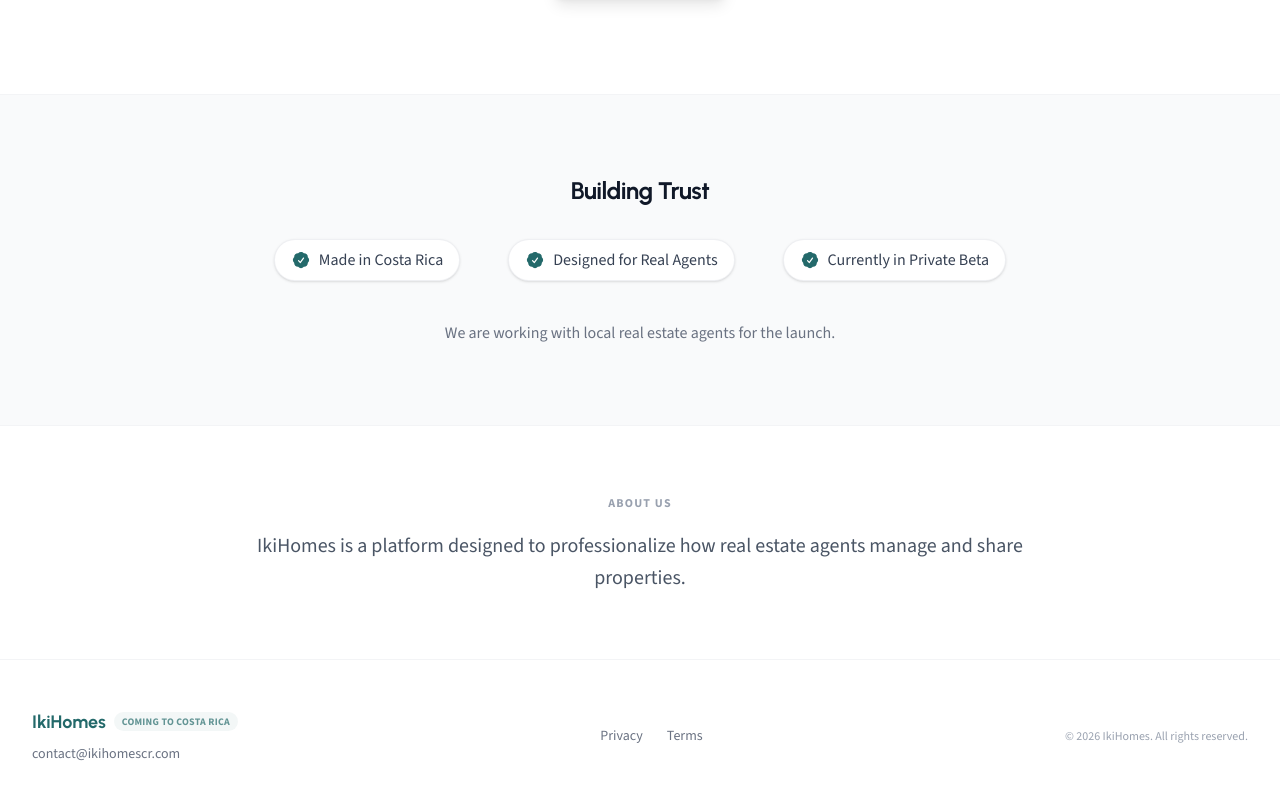
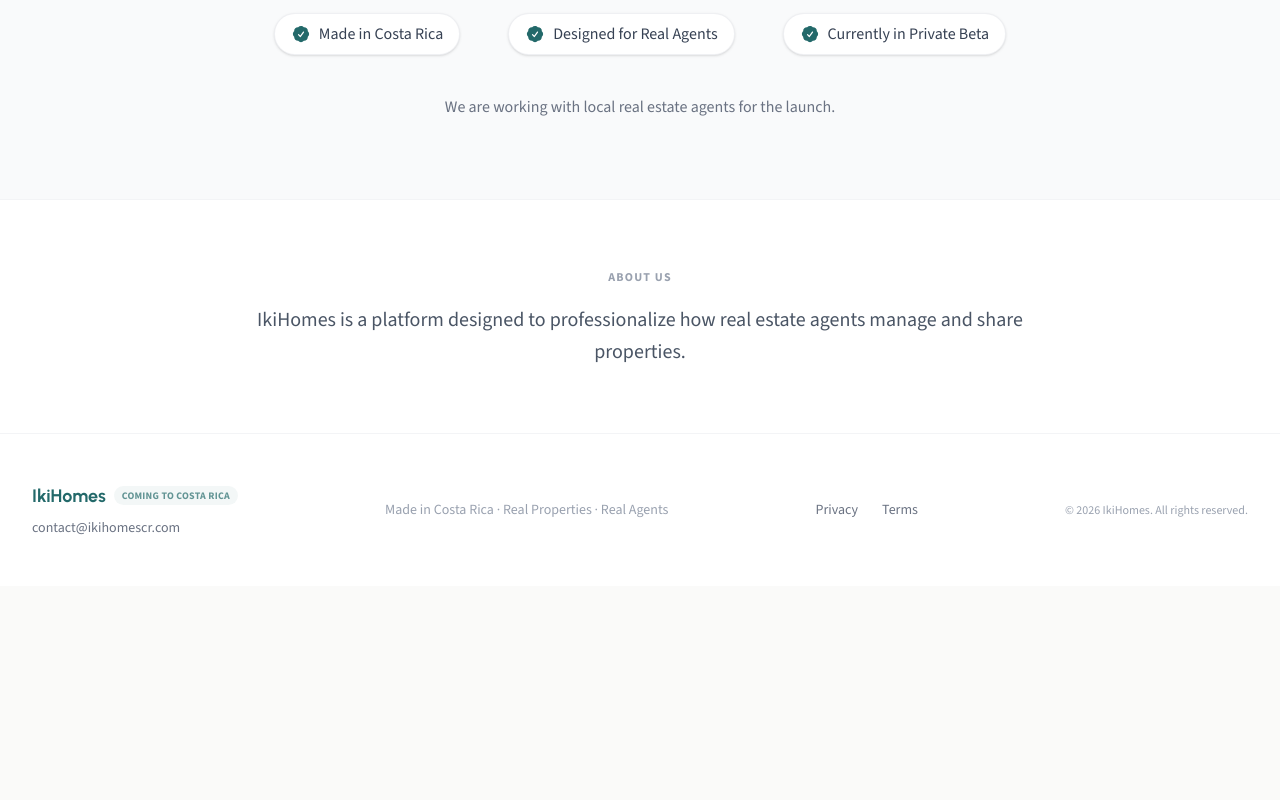
Before and after one commit to allansalgadocr/ikihomes-landing, a Next.js app: page /en in a window 1280 px wide. Shown: the part 2734-3534 px from the top of the page. After the commit the page ends 3320 px from the top, so only its background shows below. Built offline with nearby package versions, Linux system fonts and the light colour scheme; no server answers.

Commit message:
Enhance footer with trust line message and update localization for English and Spanish. Adjust HeroSection padding for improved layout. Update hero dashboard image.

```diff
--- a/src/components/Footer.tsx
+++ b/src/components/Footer.tsx
@@ -3,6 +3,7 @@
 interface FooterProps {
   dict: {
     badge: string;
+    trust_line?: string;
     links: {
       about: string;
       contact: string;
@@ -32,6 +33,13 @@
            </a>
         </div>
 
+        {/* Trust Line (New) */}
+        {dict.trust_line && (
+            <div className="hidden md:block text-sm text-gray-400 font-medium">
+                {dict.trust_line}
+            </div>
+        )}
+
         {/* Legal & Nav Links */}
         <div className="flex flex-wrap justify-center gap-6 text-sm text-gray-500 font-medium">
           {/* Privacy & Terms Links */}
--- a/src/components/HeroSection.tsx
+++ b/src/components/HeroSection.tsx
@@ -17,7 +17,7 @@
 
 export function HeroSection({ dict, formDict }: HeroSectionProps) {
   return (
-    <section className="relative pt-20 pb-32 md:pt-32 md:pb-48 overflow-hidden">
+    <section className="relative pt-20 pb-16 md:pt-32 md:pb-24 overflow-hidden">
       {/* Background Decorative Elements */}
       <div className="absolute top-0 left-0 w-full h-full overflow-hidden -z-10 bg-[#fafafa]">
         <div className="absolute top-0 right-0 w-[500px] h-[500px] bg-[color-mix(in_srgb,var(--color-primary),transparent_95%)] rounded-full blur-3xl transform translate-x-1/2 -translate-y-1/2"></div>
--- a/src/dictionaries/en.json
+++ b/src/dictionaries/en.json
@@ -59,6 +59,7 @@
     },
     "footer": {
         "badge": "Coming to Costa Rica",
+        "trust_line": "Made in Costa Rica · Real Properties · Real Agents",
         "links": {
             "about": "About",
             "contact": "Contact",
--- a/src/dictionaries/es.json
+++ b/src/dictionaries/es.json
@@ -59,6 +59,7 @@
     },
     "footer": {
         "badge": "Pronto en Costa Rica",
+        "trust_line": "Hecho en Costa Rica · Propiedades reales · Agentes reales",
         "links": {
             "about": "Nosotros",
             "contact": "Contacto",
```
Also changed, not shown: public/hero-dashboard.png.
